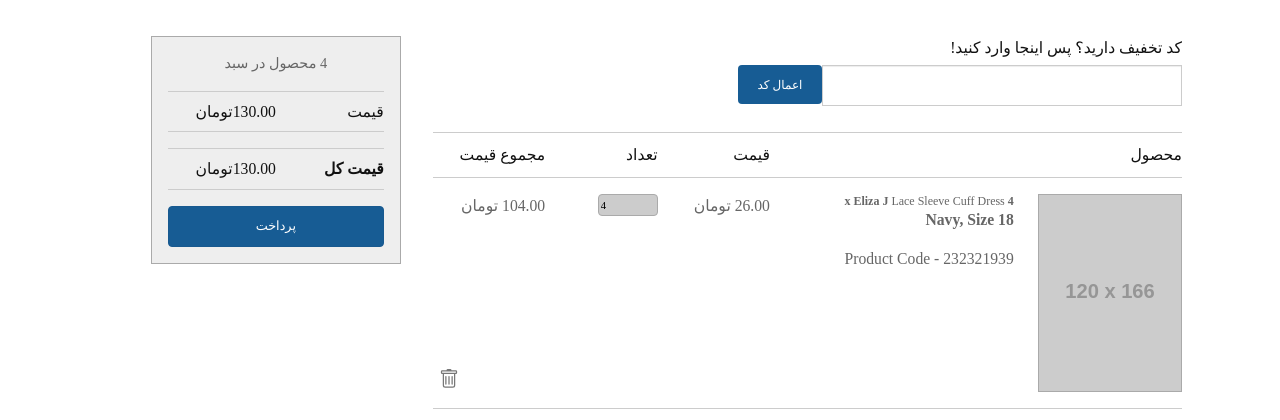
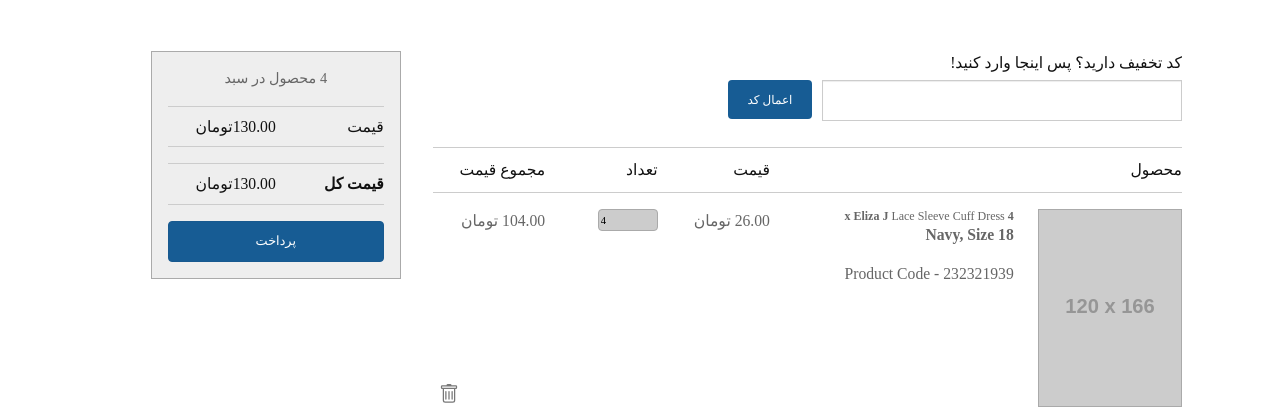
Before and after one commit to jinstar0112/e-commerce, a Django app: page /order/basket/ in a window 1280 px wide. Shown: the part 80-500 px from the top of the page. Run offline with Django 3.2, Linux system fonts and the light colour scheme; the visitor is signed in with stand-in values (Sample User, id 1); grey boxes labelled with a size stand in for pictures from a placeholder-image service; some libraries are stand-ins or nearby versions; some web fonts are replaced.

Commit message:
Basket improved [front].

```diff
--- a/orders/templates/basket.html
+++ b/orders/templates/basket.html
@@ -85,7 +85,7 @@
   <main class="container">
     <div class="basket">
       <div class="basket-module">
-        <label for="promo-code" dir="">کد تخفیف دارید؟ پس اینجا وارد کنید!</label>
+        <label for="promo-code">کد تخفیف دارید؟ پس اینجا وارد کنید!</label>
         <input id="promo-code" type="text" name="promo-code" maxlength="5" class="promo-code-field">
         <button class="promo-code-cta  btn-primary">اعمال کد</button>
       </div>
--- a/static/css/basket.css
+++ b/static/css/basket.css
@@ -11,7 +11,7 @@ body {
 }
 
 header {
-    margin-bottom: 100px;
+  margin-bottom: 115px;
 }
 
 .dropdown-item text-danger {
@@ -154,7 +154,7 @@ label {
 .promo-code-cta {
   border-radius: 4px;
   font-size: 0.75rem;
-  margin-left: 0.625rem;
+  margin-right: 0.625rem;
   padding: 0.6875rem 1.25rem 0.625rem;
 }
 
@@ -252,7 +252,7 @@ li.subtotal:before {
 }
 
 aside {
-  float: right;
+  float: left;
   position: relative;
   width: 30%;
 }
```
